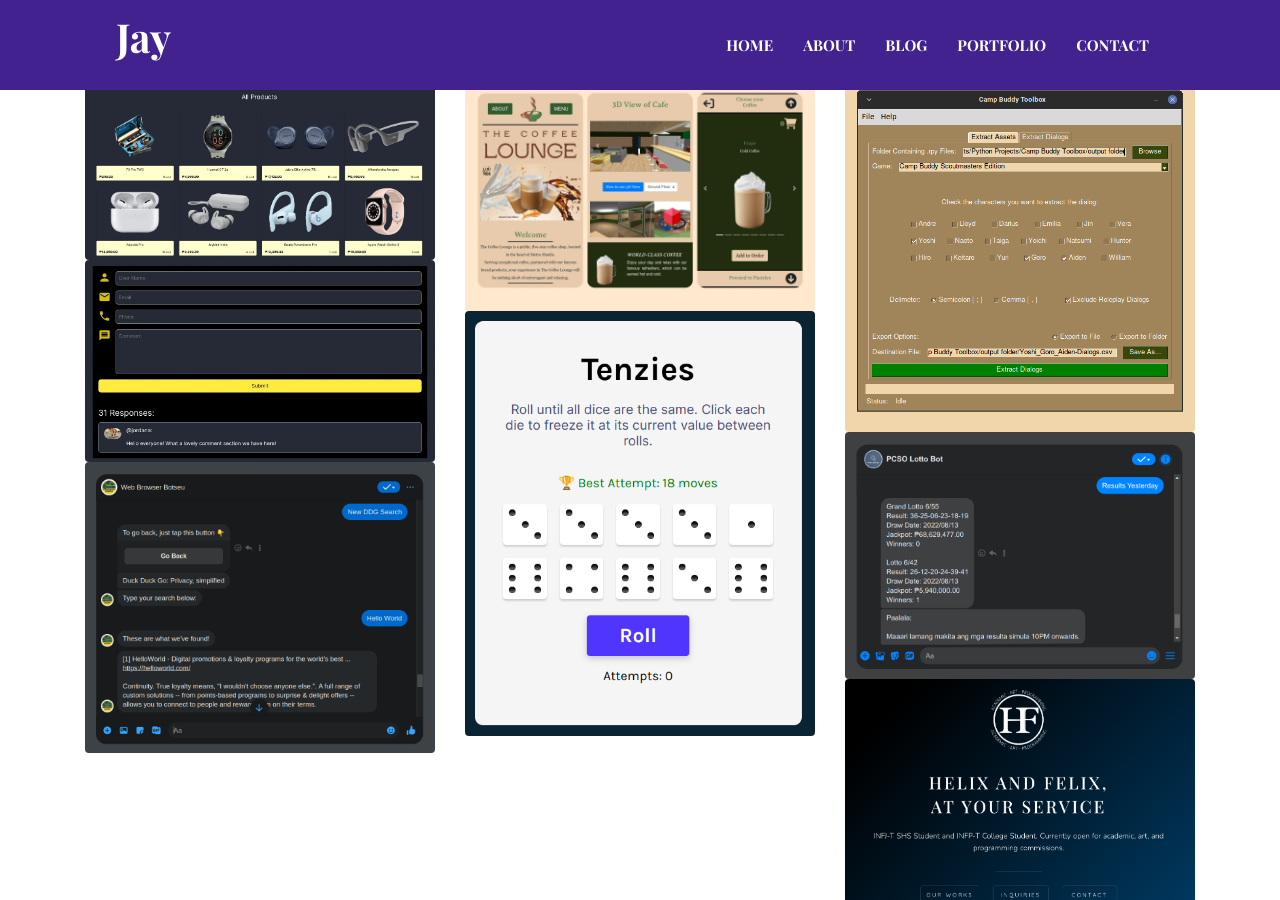
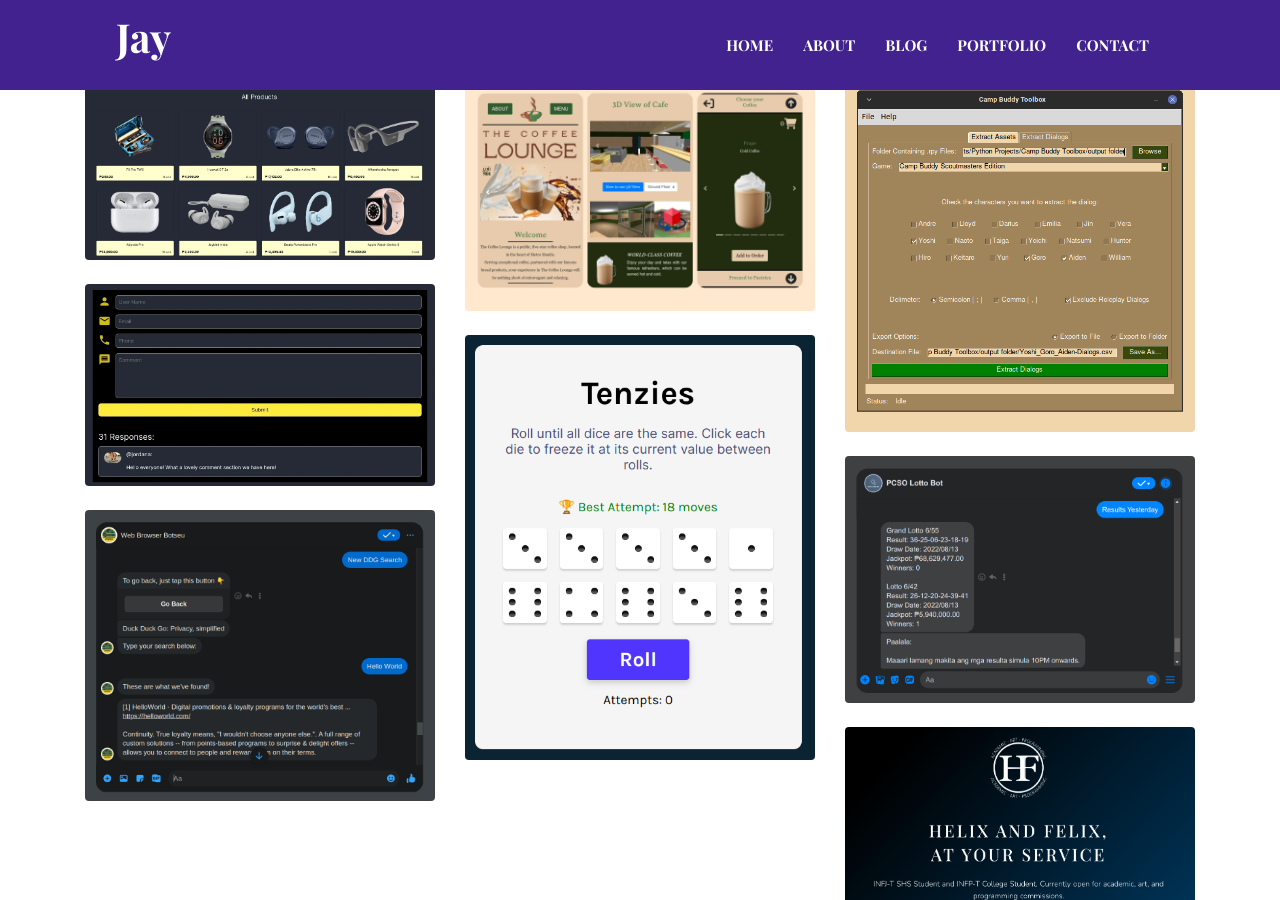
Before and after one commit to lonewanderer27/lonewanderer27.github.io, a Jekyll site: the page built from _pages/portfolio.html, in a window 1280 px wide and 900 px high, scrolled down 605 px. Built offline with Jekyll 4.4.1, drawn with Linux system fonts in a browser that asks for light colours.

Commit message:
fix(portfolio page): margin between projects

```diff
--- a/_pages/portfolio.html
+++ b/_pages/portfolio.html
@@ -21,7 +21,7 @@
     </div>
     <div class="row shuffle-wrapper">
       {% for item in site.data.settings.portfolio-items %}
-      <div class="col-lg-4 col-sm-6 col-12 shuffle-item" data-groups="[{% for portfolio in item.portfolio-type %}{% if forloop.first == true %}{% else %},{% endif %}&quot;{{ portfolio.type }}&quot;{% endfor %}]">
+      <div class="col-lg-4 col-sm-6 col-12 mb-4 shuffle-item" data-groups="[{% for portfolio in item.portfolio-type %}{% if forloop.first == true %}{% else %},{% endif %}&quot;{{ portfolio.type }}&quot;{% endfor %}]">
         <div class="position-relative rounded hover-wrapper">
           <img src="{{ site.baseurl }}/{{ item.image }}" alt="portfolio-image" class="img-fluid rounded w-100 d-block">
           <div class="hover-overlay">
```
